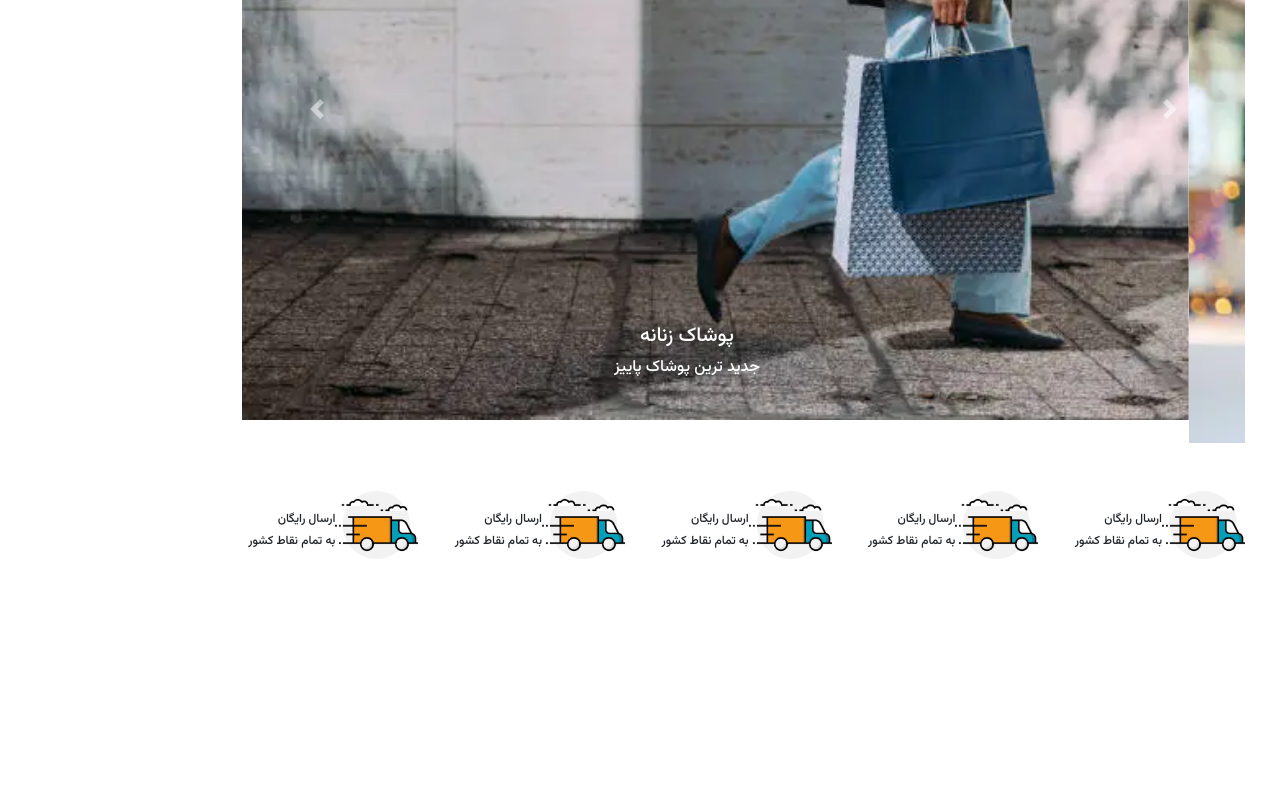
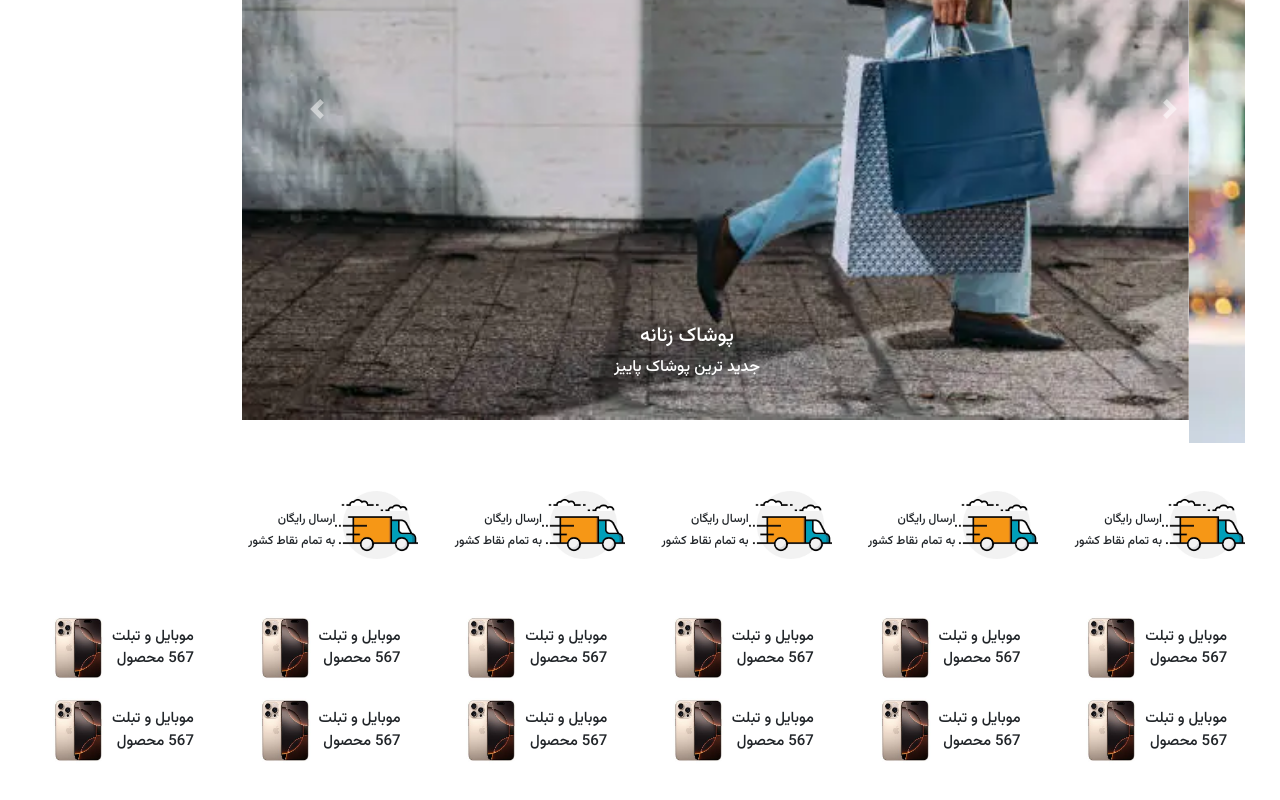
Before and after one commit to hosseinhasanabadi/Online-shopping-store, a plain HTML site: page index.html in a window 1280 px wide. Shown: the part 442-1242 px from the top of the page. Before the commit the page ends 1049 px from the top, so only its background shows below. Drawn offline with nearby package versions, Linux system fonts and the light colour scheme.

Commit message:
category

```diff
--- /dev/null
+++ b/assets/css/_cat.css
@@ -0,0 +1,7 @@
+.custom-cat-img {
+  width: 59px;
+  padding-right: 8px;
+}
+.custom-cat {
+    font-size: 15px;
+}
--- a/assets/css/style.css
+++ b/assets/css/style.css
@@ -1,6 +1,7 @@
 @import "_top-nav.css";
 @import "_slider.css";
 @import "_shiping.css";
+@import "_cat.css";
 @font-face {
   font-family: Vazirmatn;
   src: url(../font/Vazirmatn-Medium.woff2) format(woff2);
--- a/index.html
+++ b/index.html
@@ -442,7 +442,146 @@
       <!-- start top ads -->
 
 
-        <!-- end top ads    shiping -->
+        <!-- end top  ads   shiping -->
+         <!-- start cat  -->
+<section class="container">
+  <div class="row mb-5">
+    <div class="col-sm-12 col-md-3 col-lg-2 d-flex
+        justify-content-center
+        align-items-center custom-cat">
+
+        <div>
+          <p>موبایل و تبلت</p>
+          <p>567 محصول</p>
+        </div>
+        <img class="custom-cat-img pr-8" src="assets/img/iphon-cat.jpg" alt="">
+
+    </div>
+    <div class="col-sm-12 col-md-3 col-lg-2 d-flex
+        justify-content-center
+        align-items-center custom-cat">
+
+        <div>
+          <p>موبایل و تبلت</p>
+          <p>567 محصول</p>
+        </div>
+        <img class="custom-cat-img pr-8" src="assets/img/iphon-cat.jpg" alt="">
+
+    </div>
+    <div class="col-sm-12 col-md-3 col-lg-2 d-flex
+        justify-content-center
+        align-items-center custom-cat">
+
+        <div>
+          <p>موبایل و تبلت</p>
+          <p>567 محصول</p>
+        </div>
+        <img class="custom-cat-img pr-8" src="assets/img/iphon-cat.jpg" alt="">
+
+    </div>
+    <div class="col-sm-12 col-md-3 col-lg-2 d-flex
+        justify-content-center
+        align-items-center custom-cat">
+
+        <div>
+          <p>موبایل و تبلت</p>
+          <p>567 محصول</p>
+        </div>
+        <img class="custom-cat-img pr-8" src="assets/img/iphon-cat.jpg" alt="">
+
+    </div>
+    <div class="col-sm-12 col-md-3 col-lg-2 d-flex
+        justify-content-center
+        align-items-center custom-cat">
+
+        <div>
+          <p>موبایل و تبلت</p>
+          <p>567 محصول</p>
+        </div>
+        <img class="custom-cat-img pr-8" src="assets/img/iphon-cat.jpg" alt="">
+
+    </div>
+    <div class="col-sm-12 col-md-3 col-lg-2 d-flex
+        justify-content-center
+        align-items-center custom-cat">
+
+        <div>
+          <p>موبایل و تبلت</p>
+          <p>567 محصول</p>
+        </div>
+        <img class="custom-cat-img pr-8" src="assets/img/iphon-cat.jpg" alt="">
+
+    </div>
+    <div class="col-sm-12 col-md-3 col-lg-2 d-flex
+    justify-content-center
+    align-items-center custom-cat">
+
+    <div>
+      <p>موبایل و تبلت</p>
+      <p>567 محصول</p>
+    </div>
+    <img class="custom-cat-img pr-8" src="assets/img/iphon-cat.jpg" alt="">
+
+</div>
+<div class="col-sm-12 col-md-3 col-lg-2 d-flex
+    justify-content-center
+    align-items-center custom-cat">
+
+    <div>
+      <p>موبایل و تبلت</p>
+      <p>567 محصول</p>
+    </div>
+    <img class="custom-cat-img pr-8" src="assets/img/iphon-cat.jpg" alt="">
+
+</div>
+<div class="col-sm-12 col-md-3 col-lg-2 d-flex
+    justify-content-center
+    align-items-center custom-cat">
+
+    <div>
+      <p>موبایل و تبلت</p>
+      <p>567 محصول</p>
+    </div>
+    <img class="custom-cat-img pr-8" src="assets/img/iphon-cat.jpg" alt="">
+
+</div>
+<div class="col-sm-12 col-md-3 col-lg-2 d-flex
+    justify-content-center
+    align-items-center custom-cat">
+
+    <div>
+      <p>موبایل و تبلت</p>
+      <p>567 محصول</p>
+    </div>
+    <img class="custom-cat-img pr-8" src="assets/img/iphon-cat.jpg" alt="">
+
+</div>
+<div class="col-sm-12 col-md-3 col-lg-2 d-flex
+    justify-content-center
+    align-items-center custom-cat">
+
+    <div>
+      <p>موبایل و تبلت</p>
+      <p>567 محصول</p>
+    </div>
+    <img class="custom-cat-img pr-8" src="assets/img/iphon-cat.jpg" alt="">
+
+</div>
+<div class="col-sm-12 col-md-3 col-lg-2 d-flex
+    justify-content-center
+    align-items-center custom-cat">
+
+    <div>
+      <p>موبایل و تبلت</p>
+      <p>567 محصول</p>
+    </div>
+    <img class="custom-cat-img pr-8" src="assets/img/iphon-cat.jpg" alt="">
+
+</div>
+  </div>
+</section>
+
+        <!-- end top cat    shiping -->
     <script
       src="https://cdn.jsdelivr.net/npm/jquery@3.5.1/dist/jquery.slim.min.js"
       integrity="sha384-DfXdz2htPH0lsSSs5nCTpuj/zy4C+OGpamoFVy38MVBnE+IbbVYUew+OrCXaRkfj"
```
Also changed, not shown: assets/img/iphon-cat.jpg (added).
